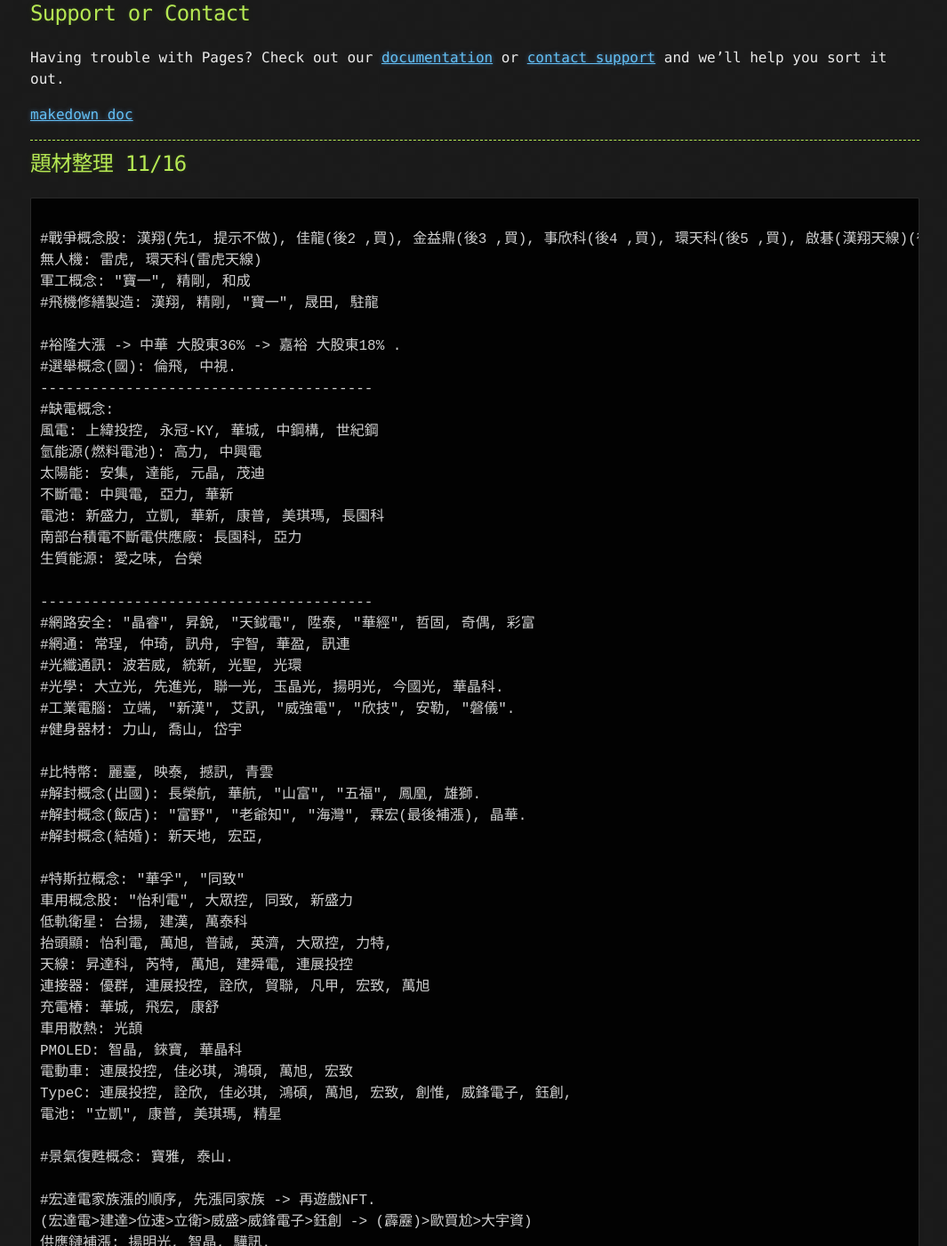
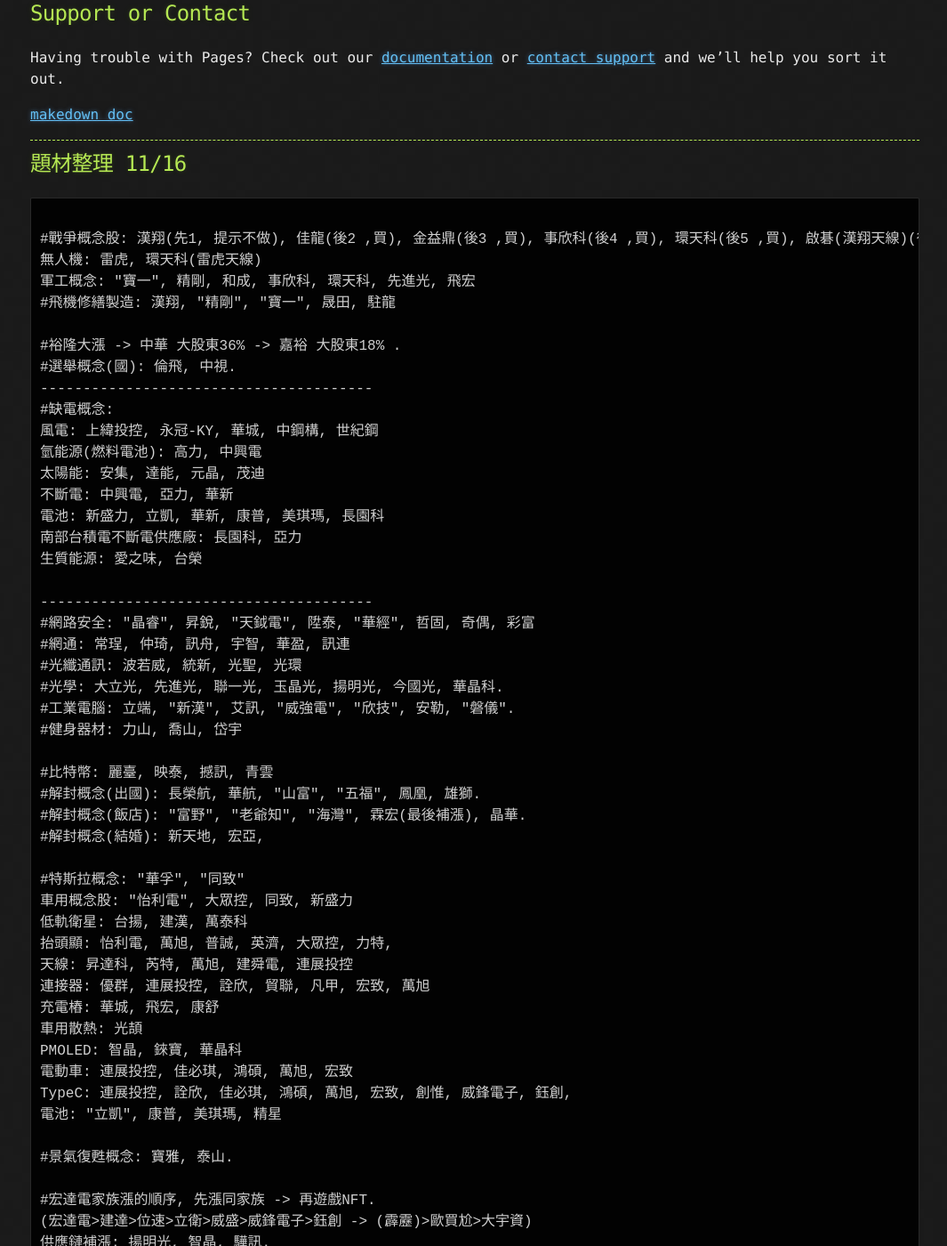
Before and after one commit to lepg5487/Stock_God, a Jekyll site: the page built from index.md, in a window 1280 px wide and 1400 px high, scrolled down 66637 px. Shown: the whole window at 89% size, without its empty margins (106-1171 px from the left). Built offline with Jekyll 4.4.1, drawn with Linux system fonts in a browser that asks for light colours; our own code applies the rules of GitHub Pages for plain Markdown files; some of the changed text lies outside the part shown.

Commit message:
Update index.md

```diff
--- a/index.md
+++ b/index.md
@@ -2748,8 +2748,8 @@
 
 #戰爭概念股: 漢翔(先1, 提示不做), 佳龍(後2 ,買), 金益鼎(後3 ,買), 事欣科(後4 ,買), 環天科(後5 ,買), 啟碁(漢翔天線)(後6, 買)
 無人機: 雷虎, 環天科(雷虎天線)
-軍工概念: "寶一", 精剛, 和成
-#飛機修繕製造: 漢翔, 精剛, "寶一", 晟田, 駐龍
+軍工概念: "寶一", 精剛, 和成, 事欣科, 環天科, 先進光, 飛宏
+#飛機修繕製造: 漢翔, "精剛", "寶一", 晟田, 駐龍
 
 #裕隆大漲 -> 中華 大股東36% -> 嘉裕 大股東18% .
 #選舉概念(國): 倫飛, 中視.
```
